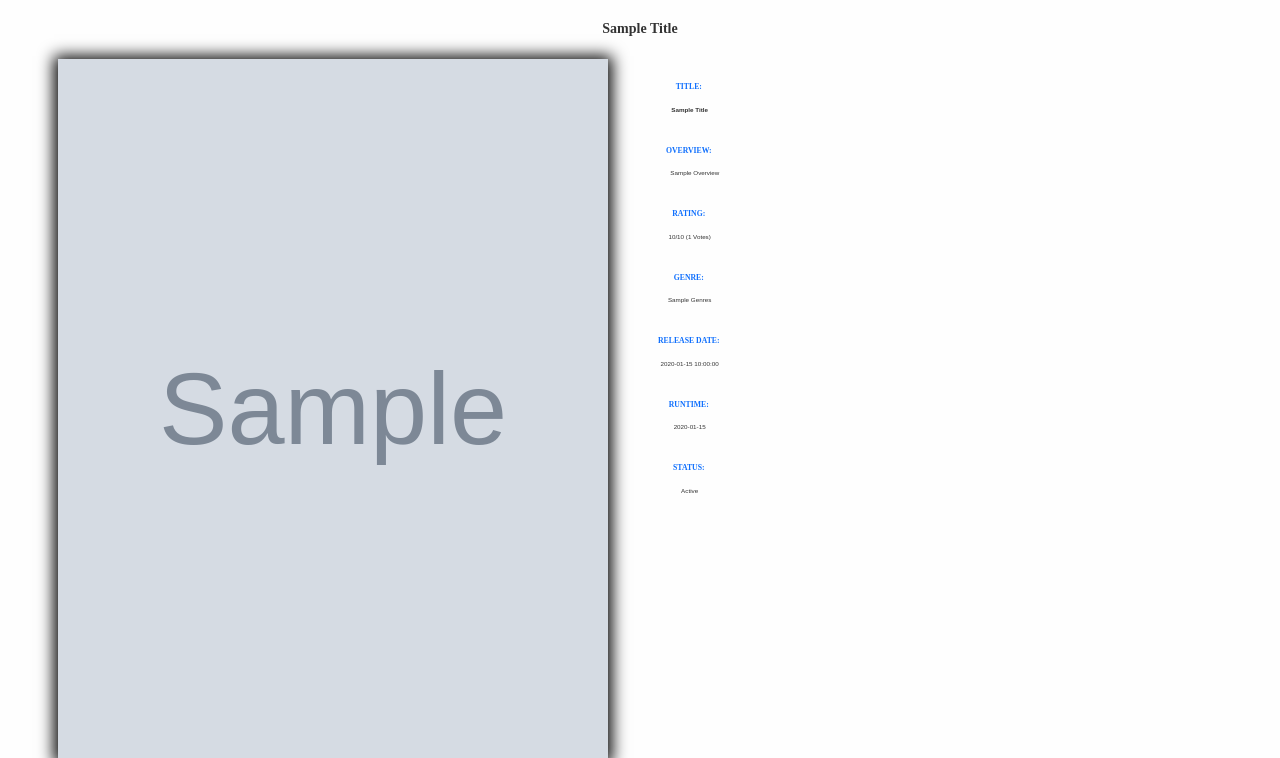
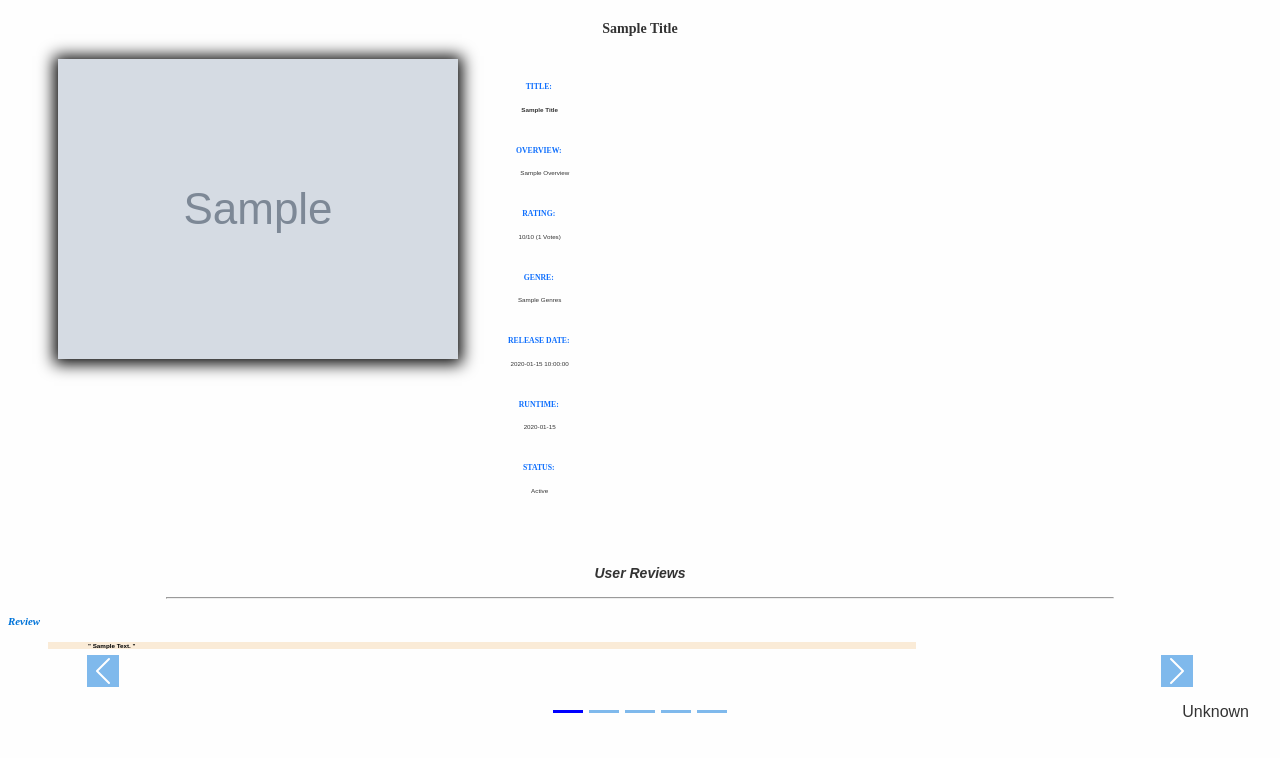
Before and after one commit to kedarsathe/Movie-recommendation-system, a Flask app: template templates/recommend.html in a window 1280 px wide. Shown: the top 758 px of the page. Run offline with Flask 2, Linux system fonts and the light colour scheme; the template is opened without the code that fills it: most values are stand-ins (such as "Sample title", 1, 10 or a date in 2020); grey boxes marked "Sample" are stand-in pictures; parts of the project's set-up code (start-up, migrations or seed data) failed here and were passed over.

Commit message:
Update recommend.html

```diff
--- a/templates/recommend.html
+++ b/templates/recommend.html
@@ -24,10 +24,10 @@
 <center><div id="mycontent">
     <div id="mcontent">
         <div class="poster-lg " style="border-radius: 0;" >
-          <img class="poster shadow rounded " style="margin-left: 50px;" height="700" width="550" src={{poster}}>
+          <img class="poster shadow rounded kedar-poster" style="margin-left: 50px;"  src={{poster}}>
         </div>
         <div class="poster-sm text-center " style="border-radius: 0">
-          <img class="poster shadow rounded    " style="margin-bottom: 5%;" height="800" width="650" src={{poster}}>
+          <img class="poster shadow rounded  kedar-poster  " style="margin-bottom: 5%;"  src={{poster}}>
         </div>
       <div id="details" class="shadow mb-5 p-3">
             <br/>
```
